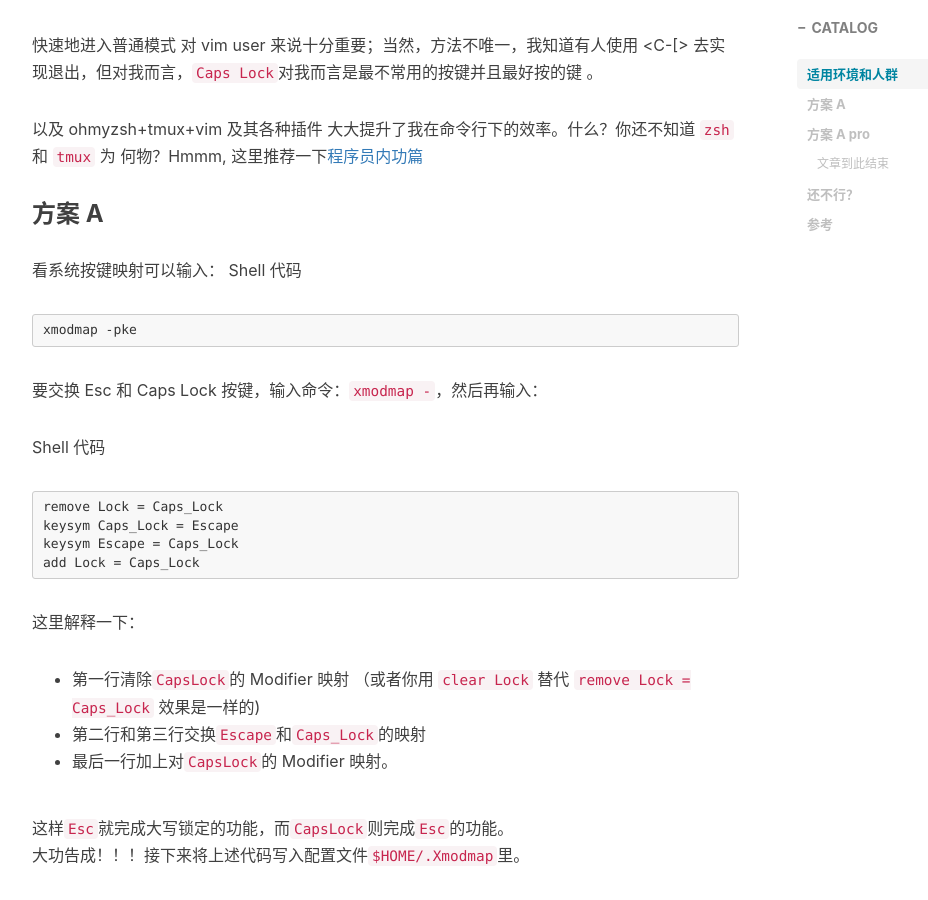
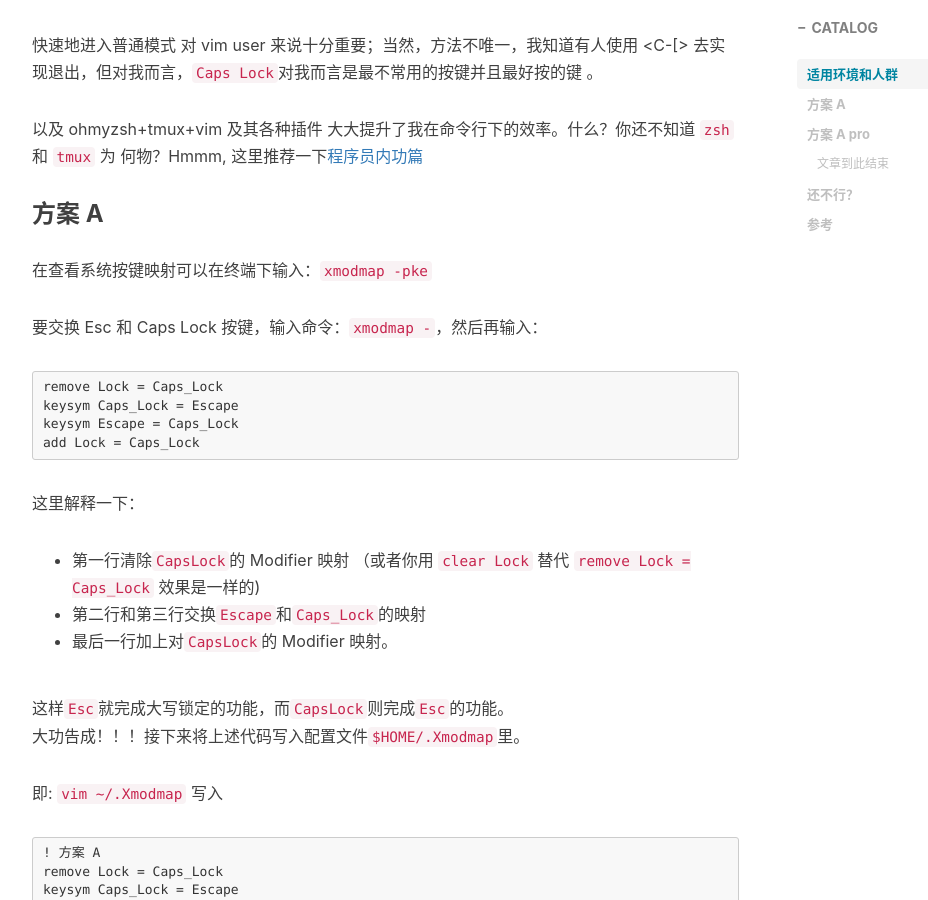
Before and after one commit to junyixu/junyixu.github.io, a Jekyll site: the page built from _posts/2019-02-22-Map-caps_lock-to-escape-in-XWindows.md, in a window 1280 px wide and 900 px high, scrolled down 772 px. Shown: the whole window, without its empty margins (233-1161 px from the left). Built offline with Jekyll 4.4.1, drawn with Linux system fonts in a browser that asks for light colours; nearby versions of some CDN libraries; comment, search, counter and statistics services are not loaded.

````diff
--- a/_posts/2019-02-22-Map-caps_lock-to-escape-in-XWindows.md
+++ b/_posts/2019-02-22-Map-caps_lock-to-escape-in-XWindows.md
@@ -24,16 +24,9 @@
 以及 ohmyzsh+tmux+vim 及其各种插件 大大提升了我在命令行下的效率。什么？你还不知道 `zsh` 和 `tmux` 为
 何物？Hmmm, 这里推荐一下[程序员内功篇](https://xiaozhou.net/learn-the-command-line-preface-2017-05-12.html)
 ### 方案 A
-看系统按键映射可以输入：
-Shell 代码
-
-```
-xmodmap -pke
-```
+在查看系统按键映射可以在终端下输入：`xmodmap -pke`
 
 要交换 Esc 和 Caps Lock 按键，输入命令：```xmodmap -```，然后再输入：
-
-Shell 代码
 
 ```
 remove Lock = Caps_Lock
````
